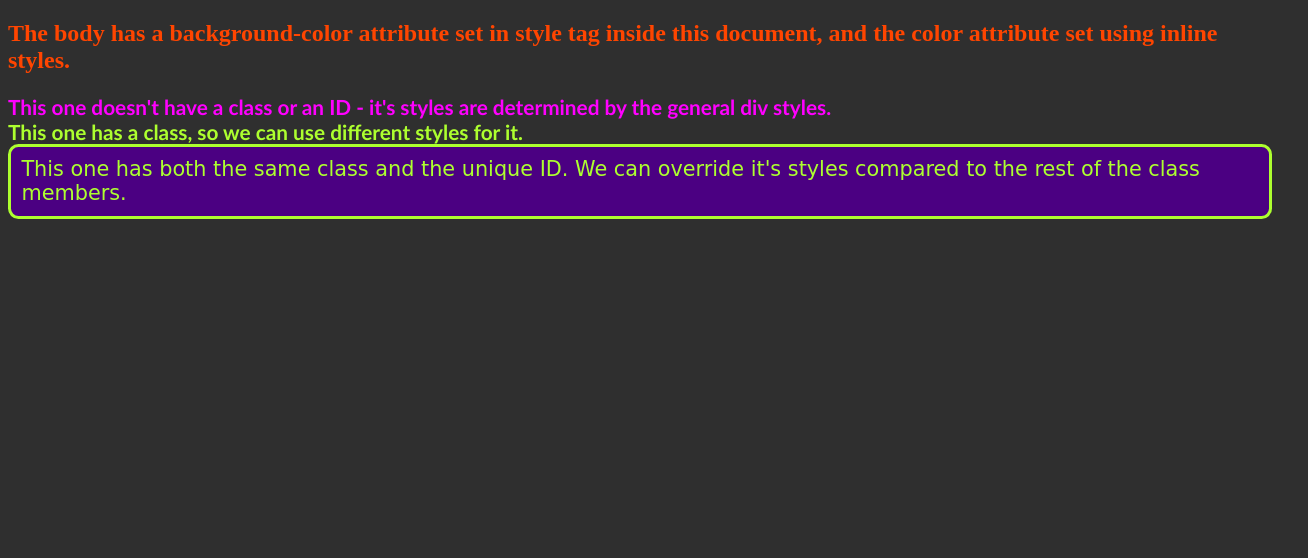
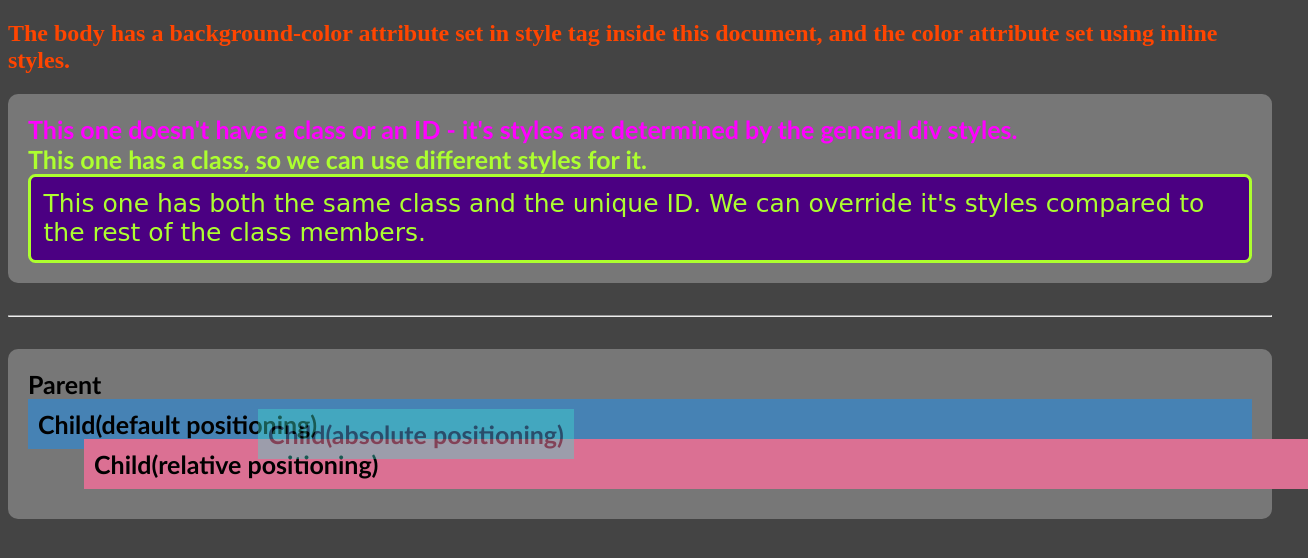
Before and after one commit to JohnTheUnigoat/Itex_Lab_01, a plain HTML site: page lab_02/lab_02.html in a window 1280 px wide. Shown: the whole page, 1308 px wide, since content can reach past the window. Drawn offline with Linux system fonts and the light colour scheme.

Commit message:
Lab 02: Task 4 - Absolute and relative positioning
Signed-off-by: Ivan Hudzinskyi <ivanhudzinskyi2000@gmail.com>

```diff
--- a/lab_02/lab_02.html
+++ b/lab_02/lab_02.html
@@ -8,14 +8,33 @@
     <link rel="stylesheet" href="styles.css" type="text/css">
     <style>
         body {
-            background-color: #2f2f2f;
+            background-color: #444;
         }
     </style>
 </head>
 <body style="color: orangered;">
     <h2>The body has a background-color attribute set in style tag inside this document, and the color attribute set using inline styles.</h2>
-    <div>This one doesn't have a class or an ID - it's styles are determined by the general div styles.</div>
-    <div class="class1">This one has a class, so we can use different styles for it.</div>
-    <div class="class1" id="id1">This one has both the same class and the unique ID. We can override it's styles compared to the rest of the class members.</div>
+    <div class="parent">
+        <div>This one doesn't have a class or an ID - it's styles are determined by the general div styles.</div>
+        <div class="class1">This one has a class, so we can use different styles for it.</div>
+        <div class="class1" id="id1">This one has both the same class and the unique ID. We can override it's styles compared to the rest of the class members.</div>
+    </div>
+
+    <hr>
+
+    <!-- parent class has relative positioning
+    to allow the absolutely positioned child to be relative to the parent
+    and not to the document itself -->
+    <div class="parent">Parent
+        <!-- first child has static(default) positioning -->
+        <div class="child">Child(default positioning)</div>
+        <!-- second child has relative positioning - it can be moved relatively to its
+        normal position in the document -->
+        <div class="child rel">Child(relative positioning)</div>
+        <!-- third child is posotioned absolutely -
+        we can set it position relative to the document or parent element.
+        It doesn't affect other elements in any way-->
+        <div class="child abs">Child(absolute positioning)</div>
+    </div>
 </body>
 </html>
--- a/lab_02/styles.css
+++ b/lab_02/styles.css
@@ -1,11 +1,16 @@
+hr {
+    margin-top: 2em;
+    margin-bottom: 2em;
+}
+
 div {
     color: magenta;
     font-family: 'Gill Sans', 'Gill Sans MT', Calibri, 'Trebuchet MS', sans-serif;
     font-weight: bold;
-    font-size: 1.3em;
+    font-size: 25px;
 }
 
-div.class1 {
+.class1 {
     color: greenyellow;
 }
 
@@ -15,6 +20,36 @@ div.class1 {
     background-color: indigo;
     width: fit-content;
     padding: 0.5em;
-    border-radius: 0.5em;
+    border-radius: 0.3em;
     border: solid greenyellow 3px;
 }
+
+.parent {
+    color: black;
+    padding: 20px;
+    background-color: #777;
+    border-radius: 10px;
+    position: relative;
+}
+
+.child {
+    color: black;
+    padding: 10px;
+    background-color: steelblue;
+    position: static;
+}
+
+.abs {
+    background-color: turquoise;
+    position: absolute;
+    top: 60px;
+    left: 250px;
+    opacity: 40%;
+}
+
+.rel {
+    background-color: palevioletred;
+    position: relative;
+    top: -10px;
+    left: 56px;
+}
```
